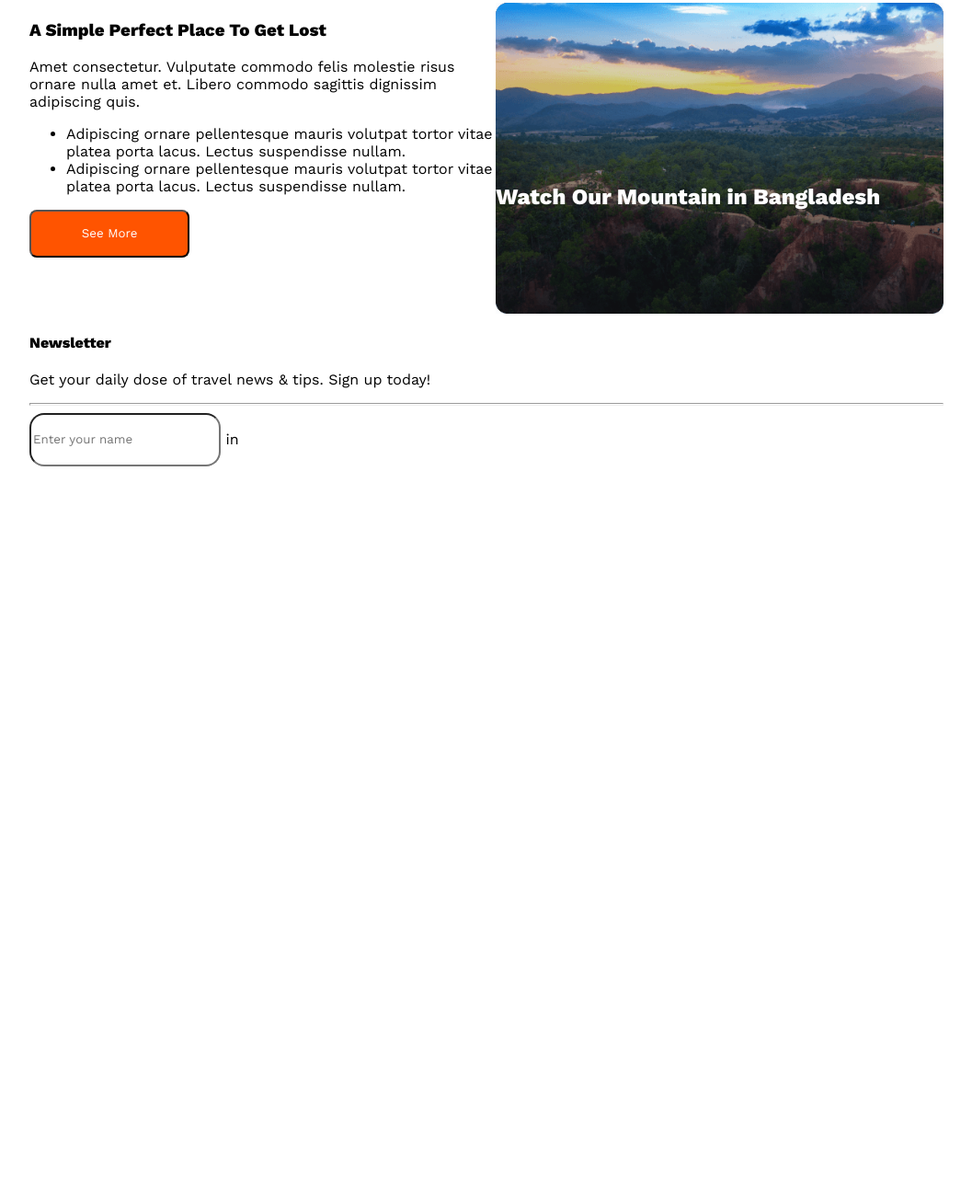
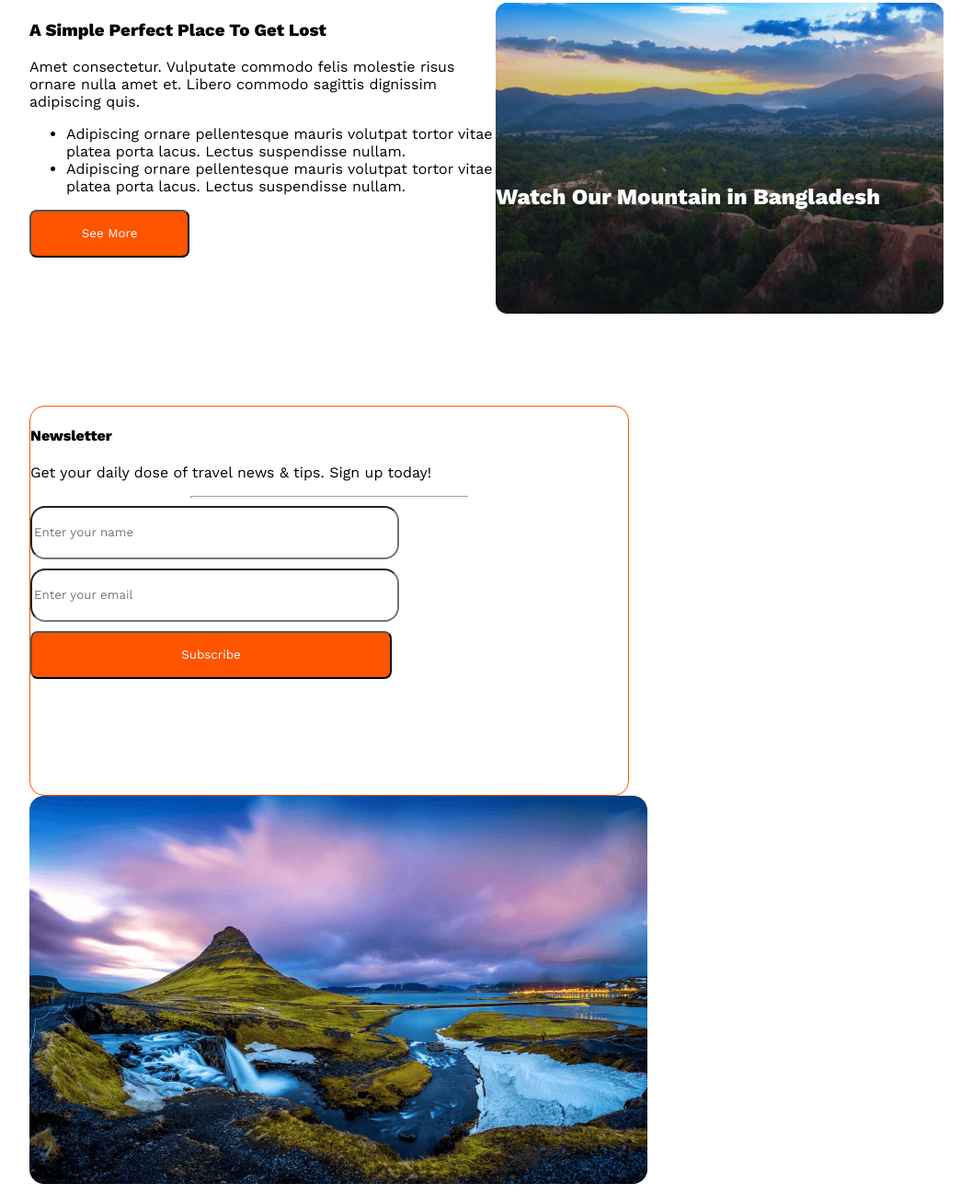
Before and after one commit to asadatik/travel.com, a plain HTML site: page index.html in a window 1280 px wide. Shown: the part 3598-4897 px from the top of the page at 92% size, without its empty margins (111-1168 px from the left). Before the commit the page ends 4113 px from the top, so only its background shows below. Drawn offline with nearby package versions, Linux system fonts and the light colour scheme.

Commit message:
added newsletter section

```diff
--- a/index.html
+++ b/index.html
@@ -147,12 +147,18 @@
                    <h4 class="news">Newsletter</h4>
                    <p class="news-desc"> Get your daily dose of travel news & tips. Sign up today! </p>
                     <hr style="
-                 height: 1px; ">
-                   <input type="text"
+                 height: 1px;
+                 width: 300px; ">
+                  <div class="input"> <input type="text"
                     placeholder="Enter your name">
-                    in
+                    <input type="email"
+                    placeholder="Enter your email">
+                  <button class="btn">Subscribe  </button> </div>
+
                  </div>
-
+                      <div>
+                        <img src="Images/Rectangle 8 (1).png" alt="">
+                      </div>
 
              </section>
     </main>
--- a/travels.css
+++ b/travels.css
@@ -52,7 +52,7 @@ line-height: normal;
         width: 1500px;
         height: 500px;
         flex-shrink: 0;
-         background-image: url(Images/Group\ 13\ \(1\)\ \(1\).png);
+         background-image: url(./Images/Group\ 13\ \(1\)\ \(1\).png);
          background-repeat: no-repeat;
          background-position: center;
          border-radius: 16px;
@@ -221,7 +221,35 @@ line-height: 36px; /* 150% */
     .SIMPLE{ display: flex;
         margin-top: 110px;
         }
+     .news-text{
+        width: 650px;
+height: 422px;
+flex-shrink: 0;
+border-radius: 16px;
+border: 1px solid #FF5400;
+     }
+     .newsletter{
+        padding-top: 100px;
+     }
 
+
+     .input{
+           display: grid;
+           align-items: center;
+           gap: 10px;
+     }
+     .input input{
+        width: 393px;
+height: 52px;
+flex-shrink: 0;
+gap: 16px;
+
+     }
+     .input button{
+        width: 393px;
+        height: 52px;
+        flex-shrink: 0;
+     }
 
    /* responsive style  */
     @media screen and (max-width:576px ) {
```
